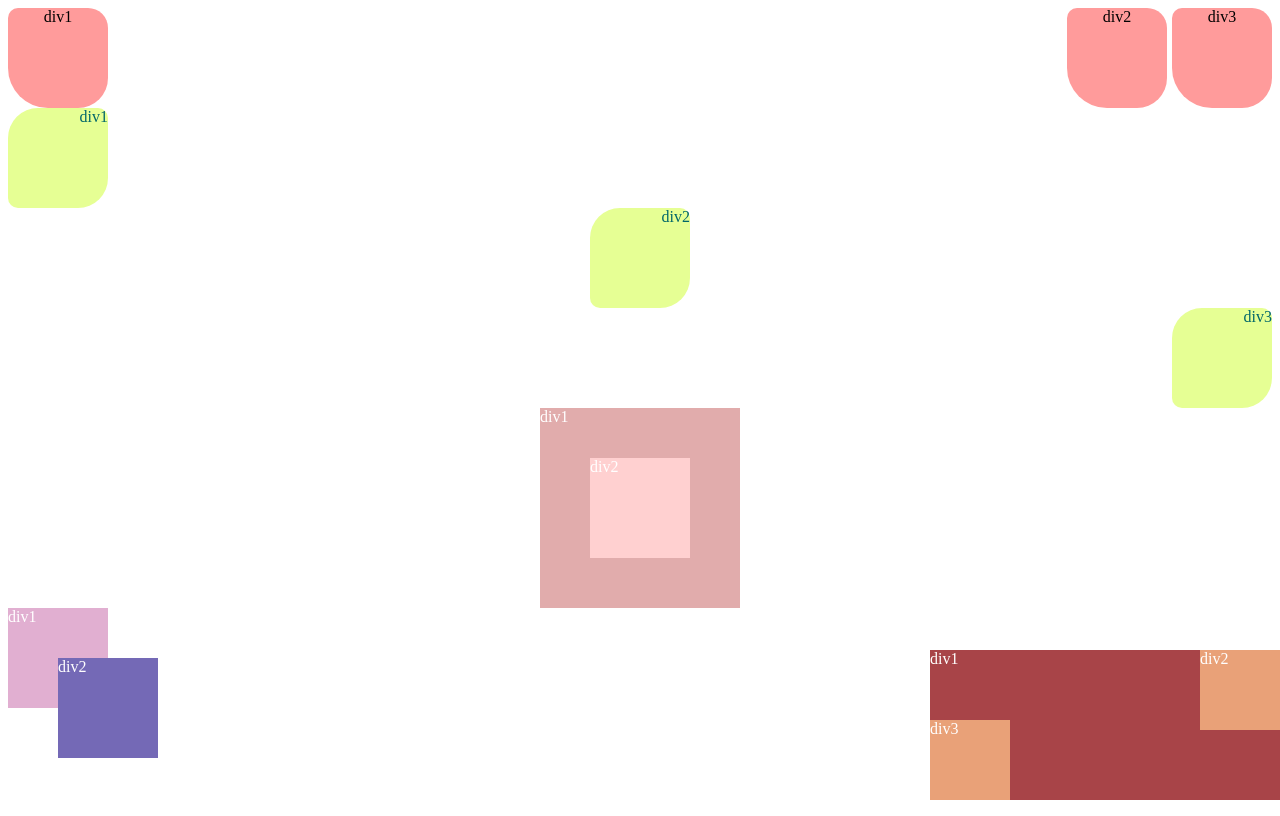
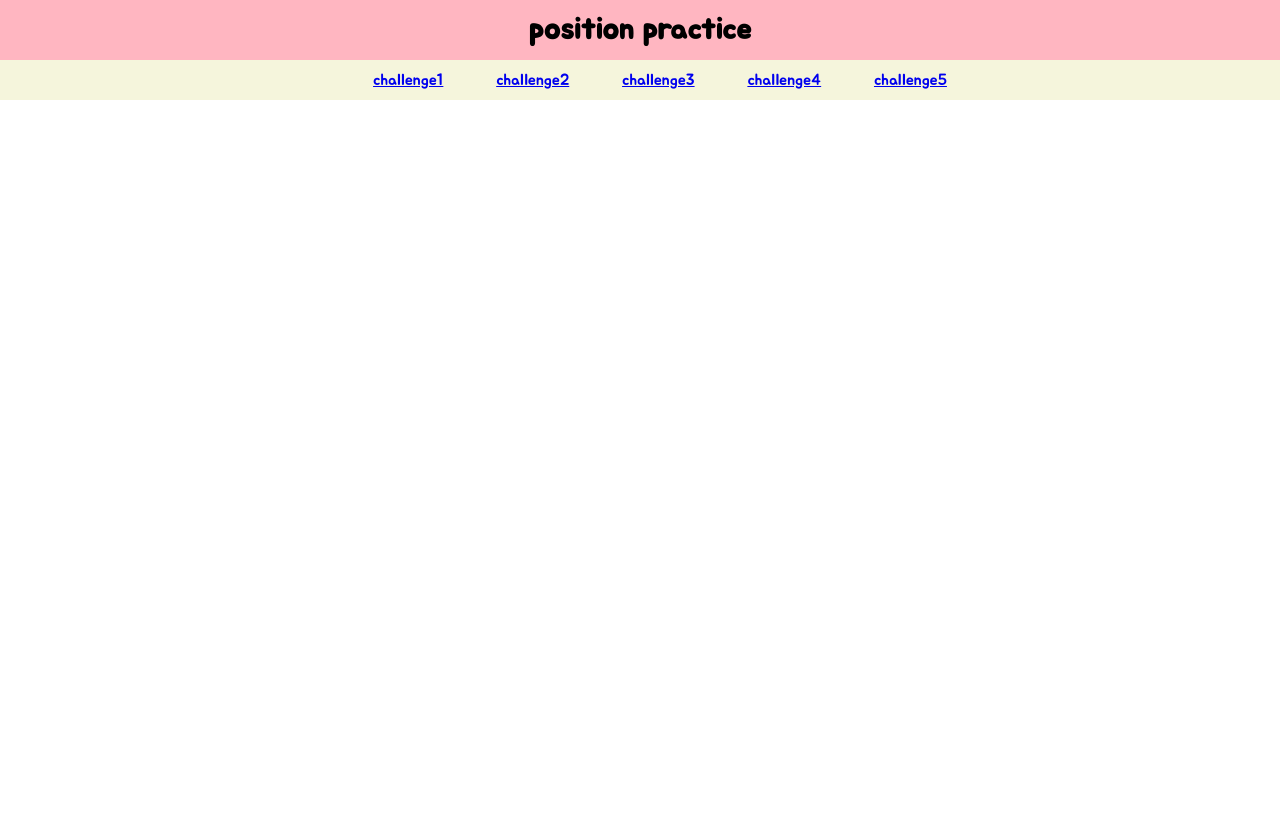
Before and after one commit to leesuyeon116/position_practice, a plain HTML site: page index.html in a window 1280 px wide. Drawn offline with Linux system fonts and the light colour scheme.

Commit message:
전체 수정

```diff
--- a/index.html
+++ b/index.html
@@ -3,64 +3,23 @@
 <head>
     <meta charset="UTF-8">
     <meta name="viewport" content="width=device-width, initial-scale=1.0">
-    <title>position연습</title>
+    <title>index</title>
+    <link rel="preconnect" href="https://fonts.googleapis.com">
+    <link rel="preconnect" href="https://fonts.gstatic.com" crossorigin>
+    <link href="https://fonts.googleapis.com/css2?family=Jua&display=swap" rel="stylesheet">
     <link rel="stylesheet" href="style.css">
 </head>
 <body>
-    <!-- 1st -->
-    <div class="main1">
-        <div class="box1">
-            div1
-        </div>
-        <div class="sub-main1">
-            <div class="box1 mr-5">
-                div2
-            </div>
-            <div class="box1">
-                div3
-            </div>
-        </div>
-    </div>
+    <header class="header">
+        <b>position practice</b>
+    </header>
 
-    <!-- 2nd -->
-    <div class="main2">
-        <div class="box2">
-            div1
-        </div>
-
-        <div class="box2 box-center">
-            div2
-        </div>
-        <div class="box2 box-end">
-            div3
-        </div>
-    </div>
-
-    <!-- 3rd -->
-    <div class="main3">
-        <div class="box-big">
-            div1
-            <div class="box3 box-position">
-                div2
-            </div>
-        </div>
-    </div>
-
-    <!-- 4th -->
-    <div class="box4">
-        div1
-    </div>
-    <div class="box4 box-first box2-position">
-        div2
-    </div>
-
-    <!-- 5th -->
-    <div class="box2-big">
-        div1
-        <div class="box5 box-top">
-            div2
-        </div>
-        <div class="box5 box-bottom">
-            div3
-        </div>
-    </div>
+    <nav class="nav">
+        <a href="challenge1.html">challenge1</a> &nbsp; &nbsp; &nbsp; &nbsp; &nbsp;
+        <a href="challenge2.html">challenge2</a> &nbsp; &nbsp; &nbsp; &nbsp; &nbsp;
+        <a href="challenge3.html">challenge3</a> &nbsp; &nbsp; &nbsp; &nbsp; &nbsp;
+        <a href="challenge4.html">challenge4</a> &nbsp; &nbsp; &nbsp; &nbsp; &nbsp;
+        <a href="challenge5.html">challenge5</a>
+    </nav>
+</body>
+</html>
--- a/style.css
+++ b/style.css
@@ -1,120 +1,25 @@
-/* 1st */
-.main1 {
-  display: flex;
-  justify-content: space-between;
+.header {
+  position: fixed;
+  top: 0px;
+  left: 0px;
+  width: 100%;
+  height: 60px;
+  line-height: 60px;
+  background-color: lightpink;
+  font-family: "Jua", sans-serif;
+  text-align: center;
+  font-size: 30px;
+}
+
+.nav {
+  position: fixed;
+  top: 60px;
+  left: 0px;
+  width: 100%;
+  height: 40px;
+  line-height: 40px;
+  background-color: beige;
+  padding-left: 20px;
+  font-family: "Jua", sans-serif;
   text-align: center;
 }
-
-.box1 {
-  width: 100px;
-  height: 100px;
-  background-color: #FF9B9B;
-  color: black;
-  border-radius: 10px 20px 30px 40px;
-}
-
-.sub-main1 {
-  display: flex;
-}
-
-.mr-5 {
-  margin-right: 5px;
-}
-
-/* 2nd */
-.main2 {
-  display: flex;
-  flex-direction: column;
-  text-align: right;
-}
-
-.box2 {
-  width: 100px;
-  height: 100px;
-  background-color: #E6FF94;
-  border-radius: 30px 10px;
-  color: #006769;
-}
-
-.box-center {
-  align-self: center;
-}
-
-.box-end {
-  align-self: flex-end;
-}
-
-/* 3rd */
-.main3 {
-  display: flex;
-  justify-content: center;
-}
-
-.box3 {
-  width: 100px;
-  height: 100px;
-  background-color: #FFD0D0;
-  color: white;
-}
-
-.box-big {
-  width: 200px;
-  height: 200px;
-  background-color: #E1ACAC;
-  color: white;
-  position: relative;
-}
-
-.box-position {
-  position: absolute;
-  left: 50px;
-  top: 50px;
-}
-
-/* 4th */
-.box4 {
-    width: 100px;
-    height: 100px;
-    background-color: #E1AFD1;
-    color: white;
-  }
-
-  .box-first {
-    background-color: #7469B6;
-  }
-
-  .box2-position {
-    position: relative;
-    left: 50px;
-    top: -50px;
-  }
-
-/* 5th */
-.box5 {
-  width: 80px;
-  height: 80px;
-  background-color: #E9A178;
-  color: white;
-}
-
-.box2-big {
-  width: 350px;
-  height: 150px;
-  background-color: #A84448;
-  color: white;
-  position: absolute;
-  right:0px;
-  bottom:0px;
-}
-
-.box-top {
-  position: absolute;
-  top: 0;
-  right: 0;
-}
-
-.box-bottom {
-  position: absolute;
-  bottom: 0;
-  left: 0;
-}
```
Also changed, not shown: challenge1.html (added, +11 -0 lines), challenge2.html (added), challenge3.html (added), challenge4.html (added), challenge5.html (added).
